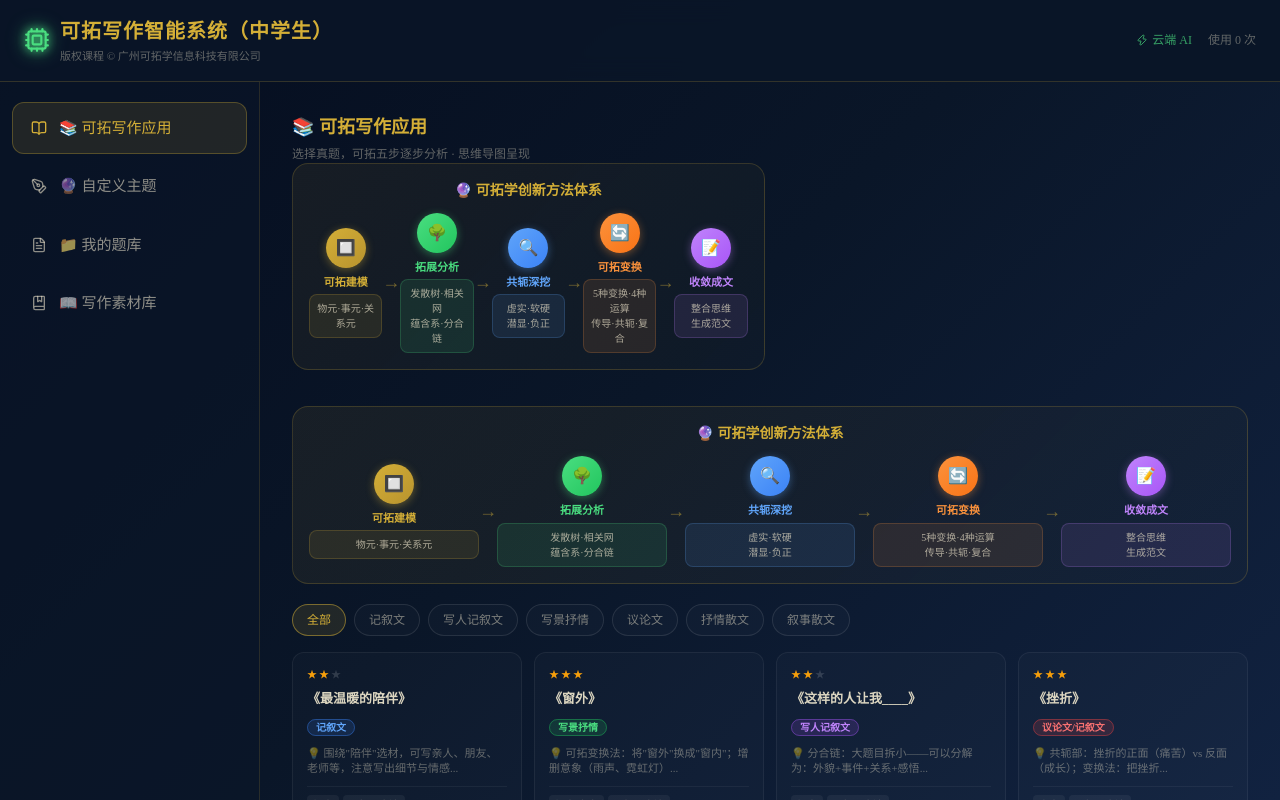
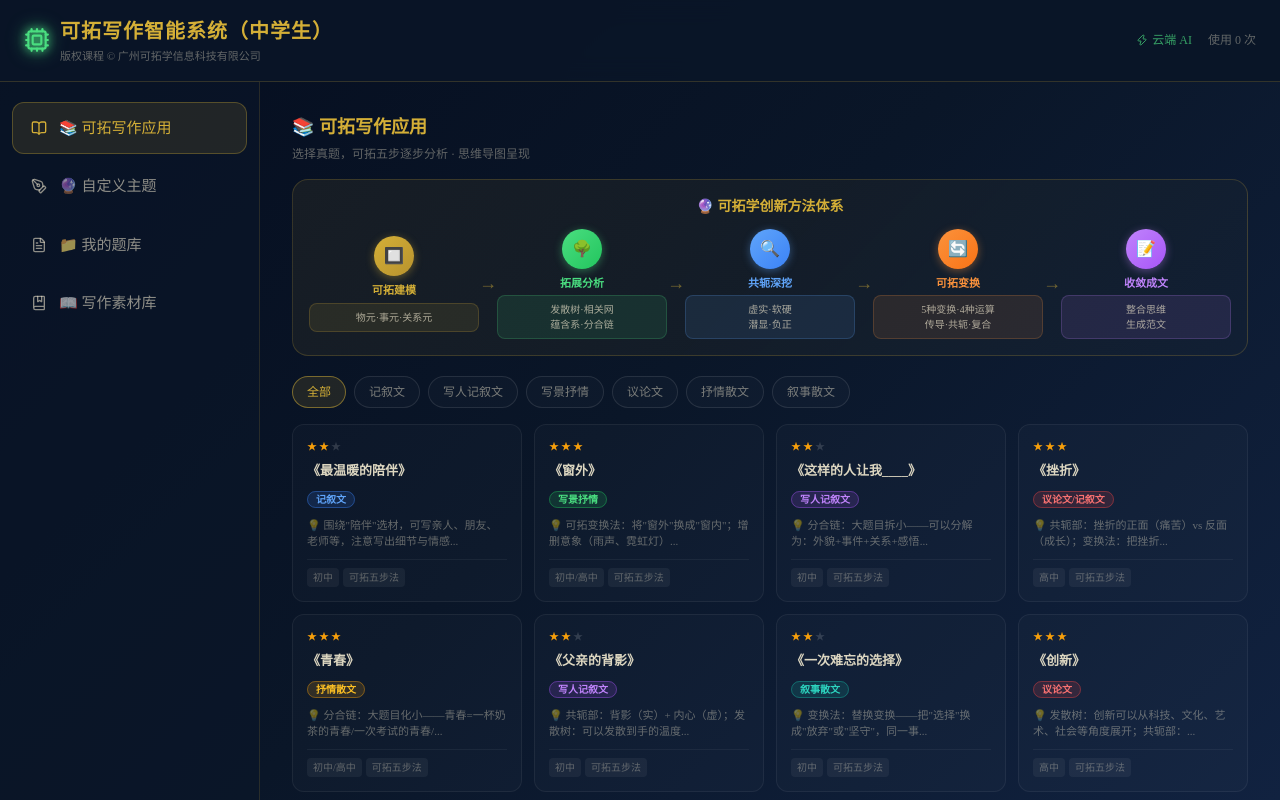
Before and after one commit to yishi-xiaoshi/ketuo-write, a React (Vite) app: page / in a window 1280 px wide. Shown: the top 800 px of the page. Built offline with nearby package versions, Linux system fonts and the light colour scheme.

Commit message:
fix: 删除重复的'可拓学创新方法体系'组件

```diff
--- a/src/App.jsx
+++ b/src/App.jsx
@@ -900,44 +900,6 @@ function ModuleWritingApp({ onIncrementEssays }) {
           <p style={{ color: 'rgba(232,224,200,0.4)', fontSize: '12px' }}>
             选择真题，可拓五步逐步分析 · 思维导图呈现
           </p>
-                                  {/* 可拓学创新方法体系横向展示 */}
-      <div style={{ background: 'linear-gradient(135deg, rgba(212,175,55,0.08), rgba(212,175,55,0.02))', border: '1px solid rgba(212,175,55,0.2)', borderRadius: '16px', padding: '16px', marginBottom: '20px', width: '100%', boxSizing: 'border-box' }}>
-        <div style={{ textAlign: 'center', marginBottom: '12px', color: '#d4af37', fontSize: '14px', fontWeight: 700 }}>
-          🔮 可拓学创新方法体系
-        </div>
-        <div style={{ display: 'flex', justifyContent: 'space-between', alignItems: 'center' }}>
-          <div style={{ flex: 1, textAlign: 'center' }}>
-            <div style={{ width: '40px', height: '40px', background: 'linear-gradient(135deg, #d4af37, #b8932e)', borderRadius: '50%', display: 'flex', alignItems: 'center', justifyContent: 'center', margin: '0 auto 6px', fontSize: '16px', boxShadow: '0 2px 8px rgba(212,175,55,0.4)' }}>🔲</div>
-            <div style={{ color: '#d4af37', fontSize: '11px', fontWeight: 600, marginBottom: '4px' }}>可拓建模</div>
-            <div style={{ background: 'rgba(212,175,55,0.1)', border: '1px solid rgba(212,175,55,0.2)', borderRadius: '8px', padding: '6px', fontSize: '10px', color: 'rgba(232,224,200,0.7)' }}>物元·事元·关系元</div>
-          </div>
-          <div style={{ color: 'rgba(212,175,55,0.5)', fontSize: '18px' }}>→</div>
-          <div style={{ flex: 1, textAlign: 'center' }}>
-            <div style={{ width: '40px', height: '40px', background: 'linear-gradient(135deg, #4ade80, #22c55e)', borderRadius: '50%', display: 'flex', alignItems: 'center', justifyContent: 'center', margin: '0 auto 6px', fontSize: '16px', boxShadow: '0 2px 8px rgba(74,222,128,0.4)' }}>🌳</div>
-            <div style={{ color: '#4ade80', fontSize: '11px', fontWeight: 600, marginBottom: '4px' }}>拓展分析</div>
-            <div style={{ background: 'rgba(74,222,128,0.1)', border: '1px solid rgba(74,222,128,0.2)', borderRadius: '8px', padding: '6px', fontSize: '10px', color: 'rgba(232,224,200,0.7)' }}>发散树·相关网<br/>蕴含系·分合链</div>
-          </div>
-          <div style={{ color: 'rgba(212,175,55,0.5)', fontSize: '18px' }}>→</div>
-          <div style={{ flex: 1, textAlign: 'center' }}>
-            <div style={{ width: '40px', height: '40px', background: 'linear-gradient(135deg, #60a5fa, #3b82f6)', borderRadius: '50%', display: 'flex', alignItems: 'center', justifyContent: 'center', margin: '0 auto 6px', fontSize: '16px', boxShadow: '0 2px 8px rgba(96,165,250,0.4)' }}>🔍</div>
-            <div style={{ color: '#60a5fa', fontSize: '11px', fontWeight: 600, marginBottom: '4px' }}>共轭深挖</div>
-            <div style={{ background: 'rgba(96,165,250,0.1)', border: '1px solid rgba(96,165,250,0.2)', borderRadius: '8px', padding: '6px', fontSize: '10px', color: 'rgba(232,224,200,0.7)' }}>虚实·软硬<br/>潜显·负正</div>
-          </div>
-          <div style={{ color: 'rgba(212,175,55,0.5)', fontSize: '18px' }}>→</div>
-          <div style={{ flex: 1, textAlign: 'center' }}>
-            <div style={{ width: '40px', height: '40px', background: 'linear-gradient(135deg, #fb923c, #f97316)', borderRadius: '50%', display: 'flex', alignItems: 'center', justifyContent: 'center', margin: '0 auto 6px', fontSize: '16px', boxShadow: '0 2px 8px rgba(251,146,60,0.4)' }}>🔄</div>
-            <div style={{ color: '#fb923c', fontSize: '11px', fontWeight: 600, marginBottom: '4px' }}>可拓变换</div>
-            <div style={{ background: 'rgba(251,146,60,0.1)', border: '1px solid rgba(251,146,60,0.2)', borderRadius: '8px', padding: '6px', fontSize: '10px', color: 'rgba(232,224,200,0.7)' }}>5种变换·4种运算<br/>传导·共轭·复合</div>
-          </div>
-          <div style={{ color: 'rgba(212,175,55,0.5)', fontSize: '18px' }}>→</div>
-          <div style={{ flex: 1, textAlign: 'center' }}>
-            <div style={{ width: '40px', height: '40px', background: 'linear-gradient(135deg, #c084fc, #a855f7)', borderRadius: '50%', display: 'flex', alignItems: 'center', justifyContent: 'center', margin: '0 auto 6px', fontSize: '16px', boxShadow: '0 2px 8px rgba(192,132,252,0.4)' }}>📝</div>
-            <div style={{ color: '#c084fc', fontSize: '11px', fontWeight: 600, marginBottom: '4px' }}>收敛成文</div>
-            <div style={{ background: 'rgba(192,132,252,0.1)', border: '1px solid rgba(192,132,252,0.2)', borderRadius: '8px', padding: '6px', fontSize: '10px', color: 'rgba(232,224,200,0.7)' }}>整合思维<br/>生成范文</div>
-          </div>
-        </div>
-      </div>
-
         </div>
       </div>
 
```
